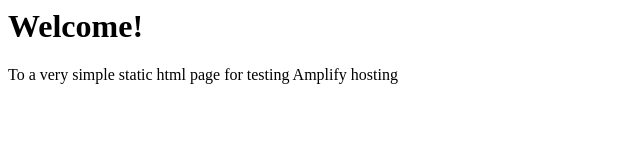
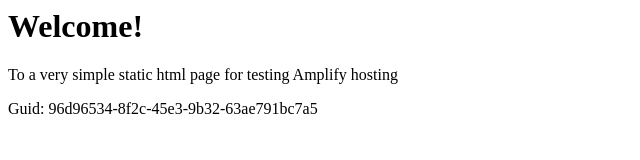
Before and after one commit to aws-aemilia-sin/Github-PR-Commit-Integration-Test-DoNotTouch-Gith-P5X5MO5I-v1-preprod-ap-southeast-1, a website: page src/index.html in a window 1280 px wide. Shown: the whole page, without its empty margins (0-640 px from the left). Drawn offline with Linux system fonts and the light colour scheme.

Commit message:
commit from integ tests

```diff
--- a/src/index.html
+++ b/src/index.html
@@ -1,3 +1,5 @@
+
+
 <html lang="en">
 
 <head>
@@ -10,6 +12,6 @@
 <body>
     <h1>Welcome!</h1>
     <p>To a very simple static html page for testing Amplify hosting</p>
-</body>
+    <p>Guid: 96d96534-8f2c-45e3-9b32-63ae791bc7a5</p></body>
 
 </html>
```
